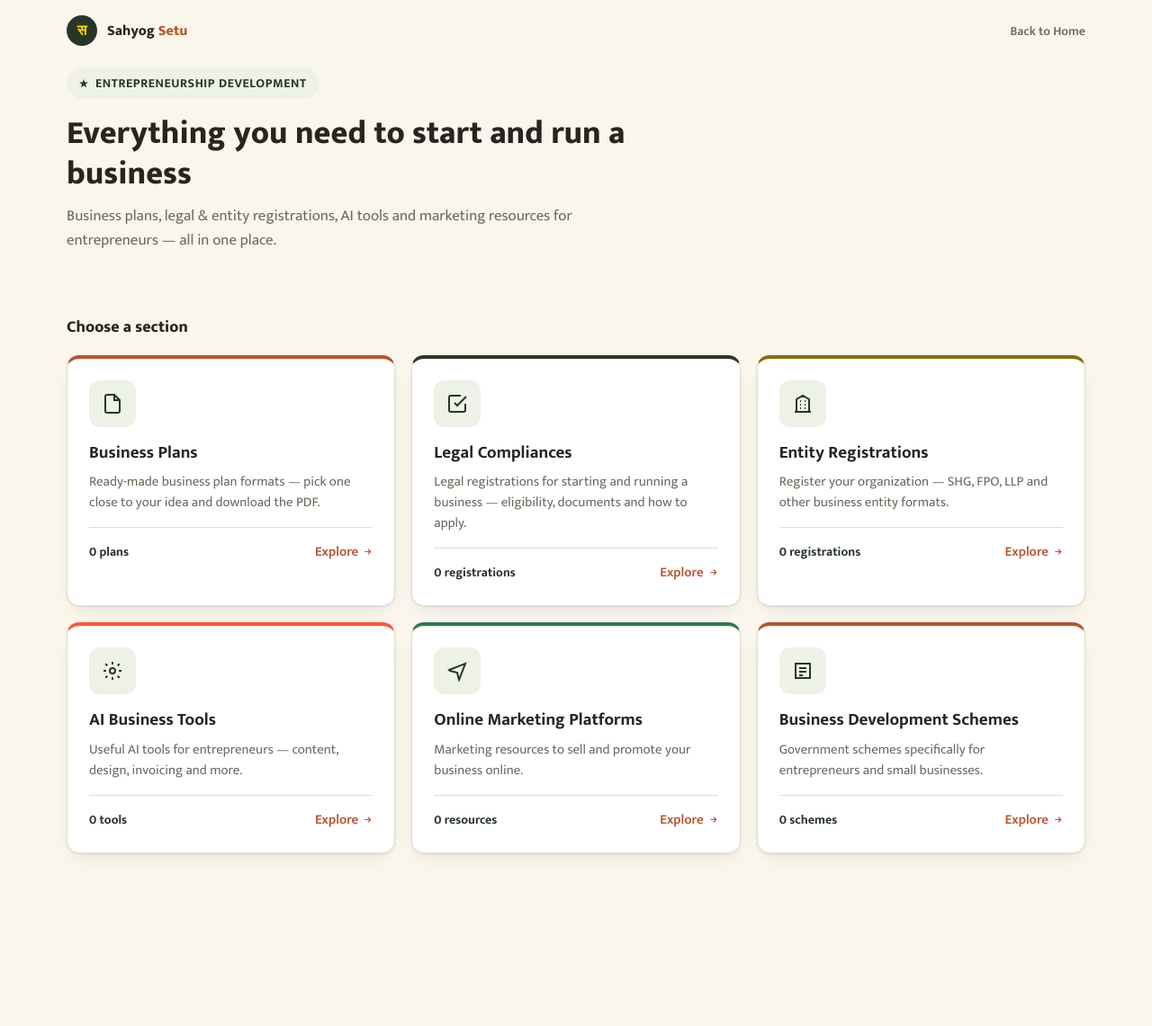
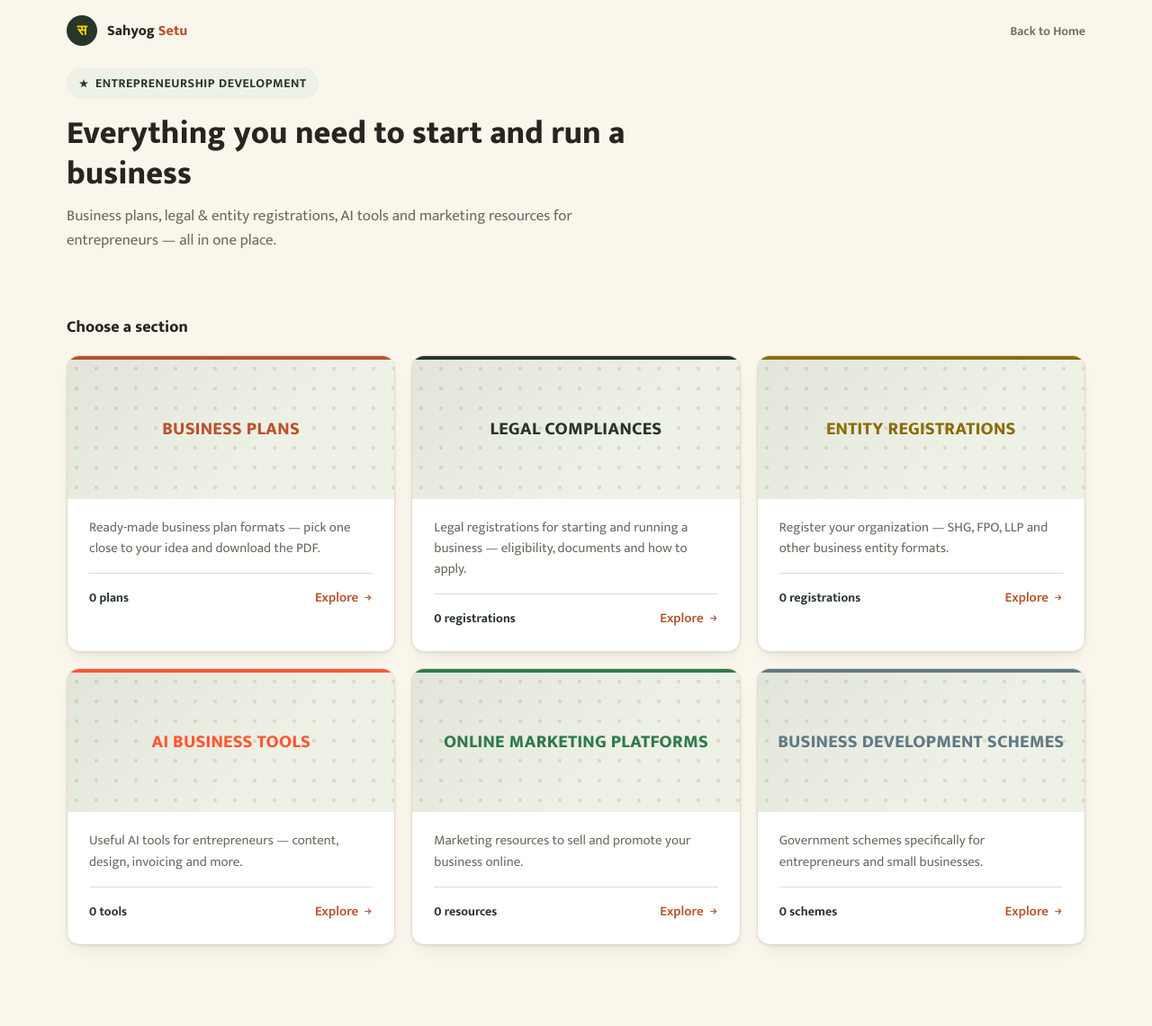
Before and after one commit to abhishekisra/sahyog-setu, a Django app: page /entrepreneurship-viewer/ in a window 1280 px wide. Shown: the part 44-1185 px from the top of the page at 90% size. Before the commit the page ends 996 px from the top, so only its background shows below. Run offline with Django 5.2, Linux system fonts and the light colour scheme; data that the repository does not hold is empty.

Commit message:
Entrepreneurship hub cards: replace icon boxes with textured blocks
Same texture treatment as central/state_category_finder.html -- dot-
pattern block with the section name as bold text, using each card's
existing accent color. Description/count/Explore footer below unchanged.

Co-Authored-By: Claude Sonnet 5 <noreply@anthropic.com>

```diff
--- a/custom_admin/templates/custom_admin/entrepreneurship/entrepreneurship_finder.html
+++ b/custom_admin/templates/custom_admin/entrepreneurship/entrepreneurship_finder.html
@@ -65,7 +65,7 @@
 
   .yk-grid{display:grid;grid-template-columns:repeat(auto-fill,minmax(320px,1fr));gap:18px;}
   .yk-card{
-    background:var(--card);border:1px solid var(--border);border-top:4px solid var(--card-accent, var(--gold));border-radius:14px;padding:24px;
+    background:var(--card);border:1px solid var(--border);border-radius:14px;overflow:hidden;
     position:relative;min-width:0;text-decoration:none;color:inherit;display:block;
     box-shadow:0 1px 3px rgba(24,32,25,.08), 0 10px 22px -12px rgba(24,32,25,.16);
     transition:transform .18s ease, box-shadow .18s ease, border-color .18s ease;
@@ -75,8 +75,27 @@
     box-shadow:0 2px 6px rgba(24,32,25,.1), 0 22px 40px -14px rgba(40,53,42,.32);
     color:inherit;
   }
-  .yk-card-icon{width:52px;height:52px;border-radius:12px;background:var(--sunken);display:flex;align-items:center;justify-content:center;color:var(--brand-deep);margin-bottom:16px;}
-  .yk-card h4{font-size:19px;font-weight:700;line-height:1.32;margin:0 0 8px;overflow-wrap:break-word;word-break:break-word;}
+  .yk-card-texture{
+    width:100%;aspect-ratio:16/7;position:relative;overflow:hidden;
+    background-color:var(--sunken);
+    background-image:radial-gradient(circle at 10px 10px, rgba(138,108,9,.16) 2px, transparent 2.5px);
+    background-size:22px 22px;
+    display:flex;align-items:center;justify-content:center;text-align:center;padding:14px;
+    border-top:4px solid var(--card-accent, var(--gold));
+  }
+  .yk-card-texture::before{
+    content:'';position:absolute;inset:0;
+    background:linear-gradient(135deg, rgba(0,0,0,.05), transparent 65%);
+  }
+  .yk-card-texture-name{
+    position:relative;z-index:1;
+    font-family:'Mukta',-apple-system,"Segoe UI",Roboto,"Helvetica Neue",Arial,sans-serif;
+    font-weight:800;font-size:20px;line-height:1.25;
+    color:var(--card-accent, var(--brand-deep));
+    text-transform:uppercase;letter-spacing:.01em;
+    text-shadow:0 1px 0 rgba(255,255,255,.5);
+  }
+  .yk-card-body{padding:20px 24px 24px;}
   .yk-card p{font-size:15px;color:var(--text-muted);line-height:1.55;margin:0 0 16px;}
   .yk-card-foot{display:flex;align-items:center;justify-content:space-between;border-top:1px solid var(--border);padding-top:14px;}
   .yk-card-count{font-size:14px;font-weight:700;color:var(--brand-deep);}
@@ -112,45 +131,51 @@
     <div class="yk-results-head"><h3>Choose a section</h3></div>
     <div class="yk-grid">
       <a class="yk-card" href="/entrepreneurship/business-plans-viewer/" style="--card-accent:#B8532F;">
-        <div class="yk-card-icon"><svg width="24" height="24" viewBox="0 0 24 24" fill="none" stroke="currentColor" stroke-width="2"><path d="M14 2H6a2 2 0 00-2 2v16a2 2 0 002 2h12a2 2 0 002-2V8z"/><path d="M14 2v6h6"/></svg></div>
-        <h4>Business Plans</h4>
+        <div class="yk-card-texture"><span class="yk-card-texture-name">Business Plans</span></div>
+        <div class="yk-card-body">
           <p>Ready-made business plan formats — pick one close to your idea and download the PDF.</p>
           <div class="yk-card-foot"><span class="yk-card-count">{{ total_business_plans }} plans</span><span class="yk-view-link">Explore <svg width="11" height="11" viewBox="0 0 24 24" fill="none" stroke="currentColor" stroke-width="2.5"><path d="M5 12h14M13 6l6 6-6 6"/></svg></span></div>
+        </div>
       </a>
 
       <a class="yk-card" href="/entrepreneurship/legal-registrations-viewer/" style="--card-accent:#28352A;">
-        <div class="yk-card-icon"><svg width="24" height="24" viewBox="0 0 24 24" fill="none" stroke="currentColor" stroke-width="2"><path d="M9 11l3 3L22 4"/><path d="M21 12v7a2 2 0 01-2 2H5a2 2 0 01-2-2V5a2 2 0 012-2h11"/></svg></div>
-        <h4>Legal Compliances</h4>
+        <div class="yk-card-texture"><span class="yk-card-texture-name">Legal Compliances</span></div>
+        <div class="yk-card-body">
           <p>Legal registrations for starting and running a business — eligibility, documents and how to apply.</p>
           <div class="yk-card-foot"><span class="yk-card-count">{{ total_legal_registrations }} registrations</span><span class="yk-view-link">Explore <svg width="11" height="11" viewBox="0 0 24 24" fill="none" stroke="currentColor" stroke-width="2.5"><path d="M5 12h14M13 6l6 6-6 6"/></svg></span></div>
+        </div>
       </a>
 
       <a class="yk-card" href="/entrepreneurship/organization-registrations-viewer/" style="--card-accent:#8A6C09;">
-        <div class="yk-card-icon"><svg width="24" height="24" viewBox="0 0 24 24" fill="none" stroke="currentColor" stroke-width="2"><path d="M3 21h18M5 21V7l7-4 7 4v14M9 9h1m4 0h1m-6 4h1m4 0h1m-6 4h1m4 0h1"/></svg></div>
-        <h4>Entity Registrations</h4>
+        <div class="yk-card-texture"><span class="yk-card-texture-name">Entity Registrations</span></div>
+        <div class="yk-card-body">
           <p>Register your organization — SHG, FPO, LLP and other business entity formats.</p>
           <div class="yk-card-foot"><span class="yk-card-count">{{ total_organization_registrations }} registrations</span><span class="yk-view-link">Explore <svg width="11" height="11" viewBox="0 0 24 24" fill="none" stroke="currentColor" stroke-width="2.5"><path d="M5 12h14M13 6l6 6-6 6"/></svg></span></div>
+        </div>
       </a>
 
       <a class="yk-card" href="/entrepreneurship/artificial-intelligence-viewer/" style="--card-accent:#FF5733;">
-        <div class="yk-card-icon"><svg width="24" height="24" viewBox="0 0 24 24" fill="none" stroke="currentColor" stroke-width="2"><circle cx="12" cy="12" r="3"/><path d="M12 2v3m0 14v3M4.2 4.2l2.1 2.1m11.4 11.4l2.1 2.1M2 12h3m14 0h3M4.2 19.8l2.1-2.1m11.4-11.4l2.1-2.1"/></svg></div>
-        <h4>AI Business Tools</h4>
+        <div class="yk-card-texture"><span class="yk-card-texture-name">AI Business Tools</span></div>
+        <div class="yk-card-body">
           <p>Useful AI tools for entrepreneurs — content, design, invoicing and more.</p>
           <div class="yk-card-foot"><span class="yk-card-count">{{ total_artificial_intelligence }} tools</span><span class="yk-view-link">Explore <svg width="11" height="11" viewBox="0 0 24 24" fill="none" stroke="currentColor" stroke-width="2.5"><path d="M5 12h14M13 6l6 6-6 6"/></svg></span></div>
+        </div>
       </a>
 
       <a class="yk-card" href="/entrepreneurship/marketing-viewer/" style="--card-accent:#2F7A4D;">
-        <div class="yk-card-icon"><svg width="24" height="24" viewBox="0 0 24 24" fill="none" stroke="currentColor" stroke-width="2"><path d="M3 11l18-7-7 18-2-8-8-2z"/></svg></div>
-        <h4>Online Marketing Platforms</h4>
+        <div class="yk-card-texture"><span class="yk-card-texture-name">Online Marketing Platforms</span></div>
+        <div class="yk-card-body">
           <p>Marketing resources to sell and promote your business online.</p>
           <div class="yk-card-foot"><span class="yk-card-count">{{ total_marketing }} resources</span><span class="yk-view-link">Explore <svg width="11" height="11" viewBox="0 0 24 24" fill="none" stroke="currentColor" stroke-width="2.5"><path d="M5 12h14M13 6l6 6-6 6"/></svg></span></div>
+        </div>
       </a>
 
-      <a class="yk-card" href="/entrepreneurship/business-related-schemes-viewer/" style="--card-accent:#B8532F;">
-        <div class="yk-card-icon"><svg width="24" height="24" viewBox="0 0 24 24" fill="none" stroke="currentColor" stroke-width="2"><path d="M4 4h16v16H4z"/><path d="M8 9h8M8 13h8M8 17h4"/></svg></div>
-        <h4>Business Development Schemes</h4>
+      <a class="yk-card" href="/entrepreneurship/business-related-schemes-viewer/" style="--card-accent:#5E7A86;">
+        <div class="yk-card-texture"><span class="yk-card-texture-name">Business Development Schemes</span></div>
+        <div class="yk-card-body">
           <p>Government schemes specifically for entrepreneurs and small businesses.</p>
           <div class="yk-card-foot"><span class="yk-card-count">{{ total_business_schemes }} schemes</span><span class="yk-view-link">Explore <svg width="11" height="11" viewBox="0 0 24 24" fill="none" stroke="currentColor" stroke-width="2.5"><path d="M5 12h14M13 6l6 6-6 6"/></svg></span></div>
+        </div>
       </a>
     </div>
   </div>
```
Lines whose indentation alone changed are shown as unchanged.
